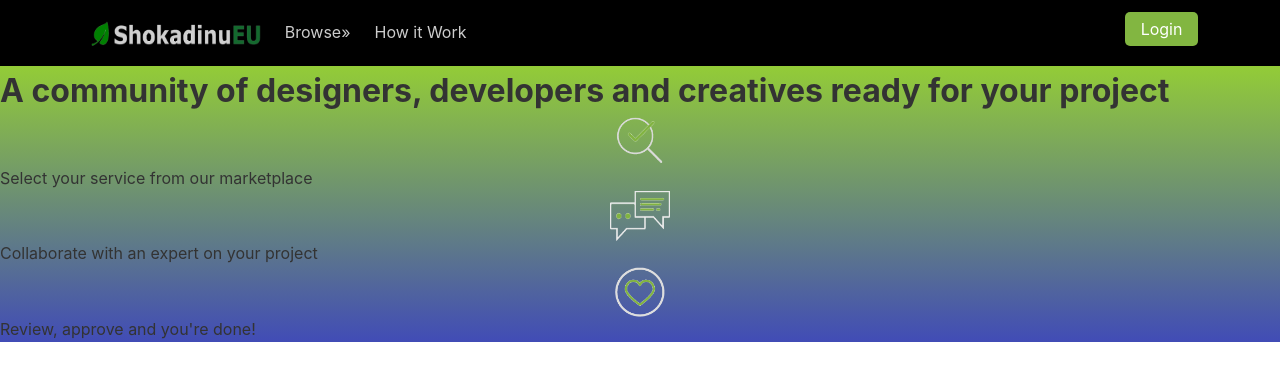
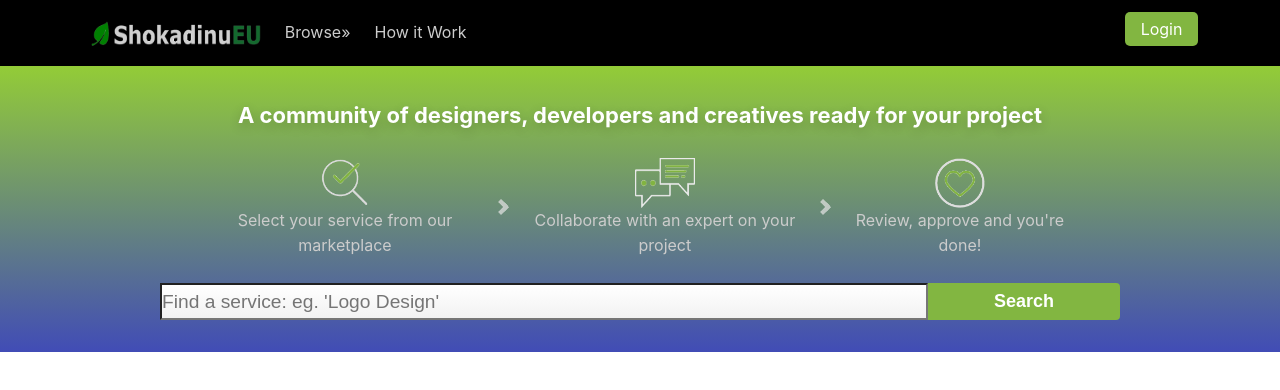
Before and after one commit to ShokadinuEU/development-website, a React (Create React App) app: page / in a window 1280 px wide. Shown: the top 390 px of the page. Built offline with nearby package versions, Linux system fonts and the light colour scheme.

Commit message:
implement basic header form structure and style it

```diff
--- a/src/components/headers/header/Header.js
+++ b/src/components/headers/header/Header.js
@@ -17,6 +17,7 @@ function Header() {
                   Select your service from our marketplace
                 </p>
               </div>
+              <img src="../../../data/images/logo/header/right-arrow.png" alt="" className="right-arrow-header"/>
               <div className="header-step">
                 <div className="header-step-icon">
                 <img src="../../../data/images/logo/header/green-dialog.png" alt="dialog" className="header-step_icon-two"/>
@@ -25,6 +26,7 @@ function Header() {
                   Collaborate with an expert on your project
                 </p>
               </div>
+              <img src="../../../data/images/logo/header/right-arrow.png" alt="" className="right-arrow-header"/>
               <div className="header-step">
                 <div className="header-step-icon">
                 <img src="../../../data/images/logo/header/green-heart.png" alt="heart" className="header-step_icon-three"/>
@@ -34,6 +36,10 @@ function Header() {
                 </p>
               </div>
             </div>
+            <form action="/search" className="header-form">
+              <input type="text" className="header-form-input" placeholder="Find a service: eg. 'Logo Design' " />
+              <button className="header-form-button">Search</button>
+            </form>
           </div>
         </div>
       </div>
--- a/src/components/headers/header/header.scss
+++ b/src/components/headers/header/header.scss
@@ -1,5 +1,35 @@
 .header-main {
-  background-image: linear-gradient(to bottom, rgb(147, 204, 55), rgb(65, 76, 182))
+  background-image: linear-gradient(to bottom, rgb(147, 204, 55), rgb(65, 76, 182));
+  color: #fff;
+}
+
+.header-content {
+  display: flex;
+  flex-direction: column;
+  max-width: 960px;
+  width: 90%;
+  margin: 0 auto;
+  padding: 2em 0;
+}
+
+.header-content > h1 {
+  text-align: center;
+  font-size: 22px;
+  font-weight: 700;
+  text-shadow: 0 4px 12px rgba(0,0,0,.2);
+}
+
+.header-info {
+  display: flex;
+  text-align: center;
+  align-items: center;
+  padding-top: 22px;
+  padding-top: 1.5714286rem;
+  padding-bottom: 22px;
+  padding-bottom: 1.5714286rem;
+  width: 90%;
+  margin: 0 auto;
+  color: #ccc;
 }
 
 .header-step_icon-one {
@@ -7,7 +37,6 @@
   height: 50px;
   width: 50px;
   margin: 0 auto;
-  background-image: url("../../../data/images/logo/header/green-check.png");
 }
 
 .header-step_icon-two {
@@ -15,7 +44,6 @@
   height: 50px;
   width: 60px;
   margin: 0 auto;
-  background-image: url("../../../data/images/logo/header/green-dialog.png");
 }
 
 .header-step_icon-three {
@@ -23,5 +51,60 @@
   height: 50px;
   width: 50px;
   margin: 0 auto;
-  background-image: url("../../../data/images/logo/header/green-heart.png");
 }
+
+.right-arrow-header {
+  margin: 1.5rem 1rem;
+  display: block;
+  height: 17px;
+  width: 12px;
+  opacity: .75;
+}
+
+.header-form {
+  text-align: center;
+  width: 100%;
+}
+
+.header-form-input {
+  background-color: #fff;
+  background-image: linear-gradient(white,#f2f2f2);
+  box-shadow: inset 0 0 0 0 transparent;
+  font-size: 1.2rem;
+  line-height: 1.2;
+  height: 2.3rem;
+  border-top-right-radius: 0;
+  border-bottom-right-radius: 0;
+  color: #232323;
+  display: block;
+  width: 80%;
+  float: left;
+}
+
+.header-form-button {
+  font-size: 18px;
+  line-height: 2.33rem;
+  padding: 0;
+  display: block;
+  width: 20%;
+  float: left;
+  border-top-left-radius: 0;
+  border-bottom-left-radius: 0;
+  display: block;
+  border: 0;
+  box-shadow: inset 0 0 0 0 transparent;
+  background-color: #82b641;
+  border-radius: 4px;
+  border-top-left-radius: 0;
+  border-bottom-left-radius: 0;
+  text-align: center;
+  text-decoration: none;
+  color: #fff;
+  font-weight: 700;
+  cursor: pointer;
+  transition: all .3s ease;
+
+  &:hover {
+    background-color: rgb(50, 160, 50);
+  }
+}
```
